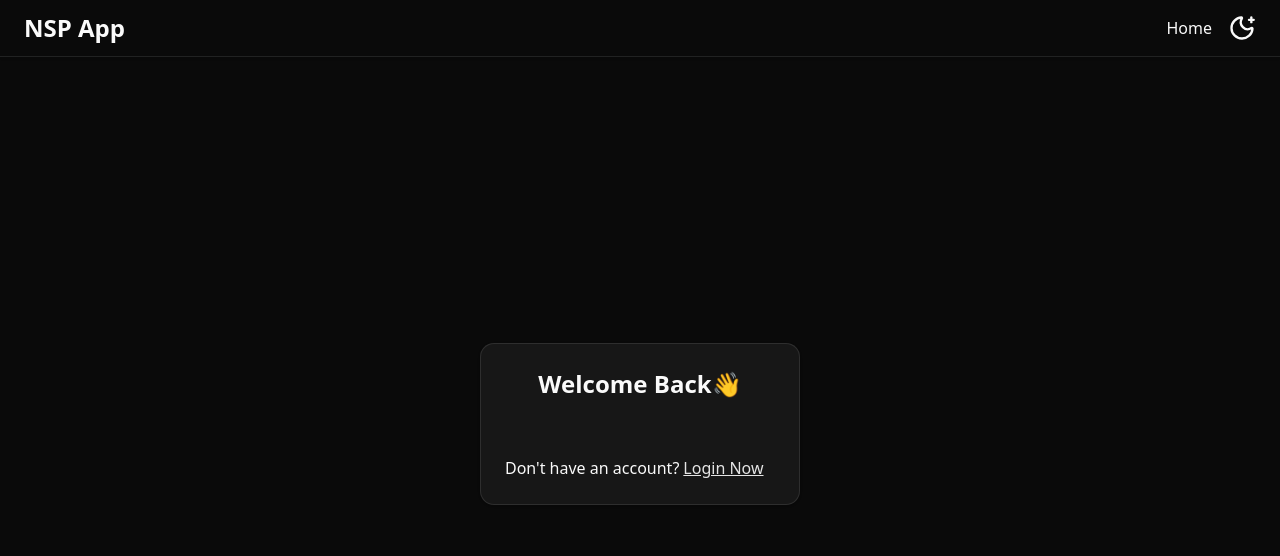
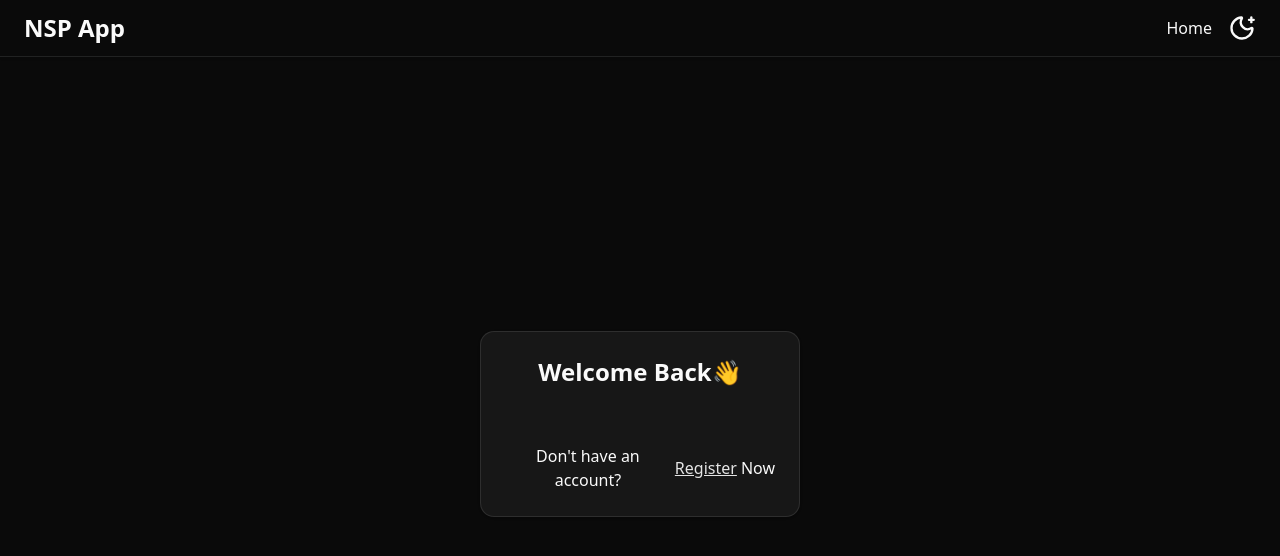
Before and after one commit to gopalghosh-dev/wallpaper-app, a Next.js app: page /auth in a window 1280 px wide. Shown: the top 556 px of the page. Built offline with nearby package versions, Linux system fonts and the light colour scheme.

Commit message:
Integrate form validation with zod in LoginForm
Added zod schema validation to LoginForm using react-hook-form and zodResolver. Defined and exported LoginSchemaType and RegisterSchemaType in zodSchema.ts for type safety. Updated auth and register page link texts for clarity.

```diff
--- a/src/app/(frontend)/auth/page.tsx
+++ b/src/app/(frontend)/auth/page.tsx
@@ -30,8 +30,9 @@ const page = () => {
 					<Link
 						href={"/auth/register"}
 						className="text-primary underline">
-						Login Now
+						Register
 					</Link>
+					Now
 				</CardFooter>
 			</Card>
 		</section>
--- a/src/app/(frontend)/auth/register/page.tsx
+++ b/src/app/(frontend)/auth/register/page.tsx
@@ -30,8 +30,9 @@ const page = () => {
 					<Link
 						href={"/auth"}
 						className="text-primary underline">
-						Login Now
+						Login
 					</Link>
+					Now
 				</CardFooter>
 			</Card>
 		</section>
--- a/src/components/Forms/LoginForm.tsx
+++ b/src/components/Forms/LoginForm.tsx
@@ -1,5 +1,30 @@
+"use client";
+
+import { loginSchema, LoginSchemaType } from "@/lib/zodSchema";
+import { zodResolver } from "@hookform/resolvers/zod";
+import { useForm } from "react-hook-form";
+
 const LoginForm = () => {
-	return <></>;
+	const { handleSubmit } = useForm({
+		resolver: zodResolver(loginSchema),
+		defaultValues: {
+			email: "",
+			password: "",
+			rememberMe: true,
+		},
+		mode: "all",
+	});
+
+	const loginFormHandeler = (loginFormData: LoginSchemaType) => {
+		console.log(loginFormData);
+	};
+
+	return (
+		<form
+			onSubmit={handleSubmit(loginFormHandeler)}
+			className=""
+			noValidate></form>
+	);
 };
 
 export default LoginForm;
--- a/src/lib/zodSchema.ts
+++ b/src/lib/zodSchema.ts
@@ -5,6 +5,8 @@ export const loginSchema = z.object({
 	password: z.string().min(8, "Password should be needed 8 character"),
 	rememberMe: z.boolean(),
 });
+
+export type LoginSchemaType = z.infer<typeof loginSchema>;
 
 export const registerSchema = z
 	.object({
@@ -18,3 +20,5 @@ export const registerSchema = z
 	.refine(({ password, confirmPassword }) => password === confirmPassword, {
 		error: "Password didn't match",
 	});
+
+export type RegisterSchemaType = z.infer<typeof registerSchema>;
```
